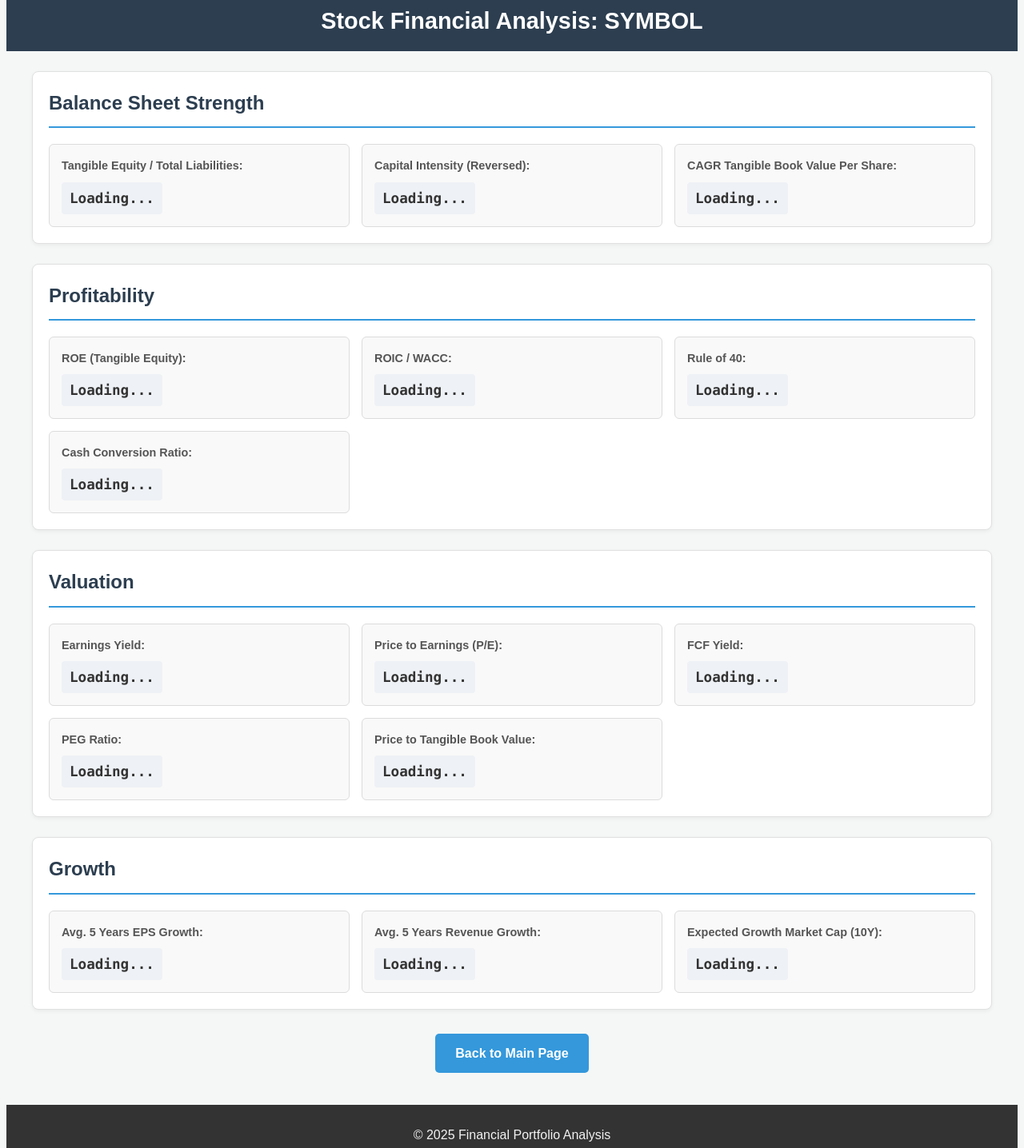
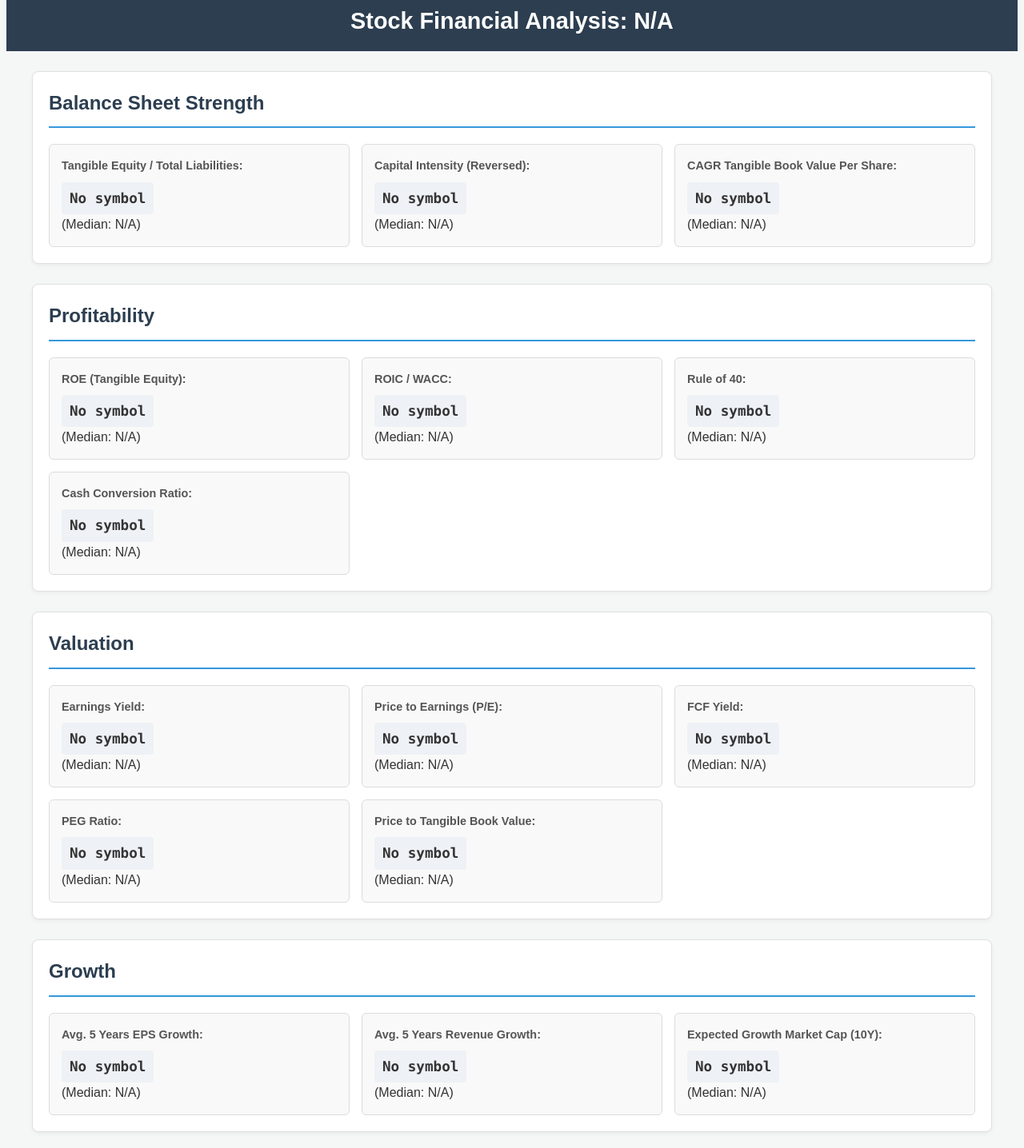
Before and after one commit to abarola/alpha_vest, a plain HTML site: page stock-details.html in a window 1280 px wide. Shown: the part 20-1456 px from the top of the page at 80% size. Drawn offline with Linux system fonts and the light colour scheme.

Commit message:
add median value information for each statistic

```diff
--- a/js/stock_details_page.js
+++ b/js/stock_details_page.js
@@ -3,6 +3,58 @@ document.addEventListener("DOMContentLoaded", function () {
   function getQueryParam(param) {
     const urlParams = new URLSearchParams(window.location.search);
     return urlParams.get(param);
+  }
+
+  // Helper function to calculate median
+  function calculateMedian(values) {
+    const sortedValues = values
+      .filter((v) => typeof v === "number" && !isNaN(v))
+      .sort((a, b) => a - b);
+    if (sortedValues.length === 0) return null;
+    const mid = Math.floor(sortedValues.length / 2);
+    if (sortedValues.length % 2 === 0) {
+      return (sortedValues[mid - 1] + sortedValues[mid]) / 2;
+    }
+    return sortedValues[mid];
+  }
+
+  // Helper function to format metric values
+  function formatMetricValue(value, fieldId) {
+    if (value === null || value === undefined || typeof value !== "number") {
+      return "N/A"; // Return "N/A" if not a valid number
+    }
+
+    let formattedValue;
+    switch (fieldId) {
+      case "tang_equity_over_tot_liab":
+      case "capital_intensity_reverse":
+      case "roic_over_wacc":
+      case "price_to_earnings":
+      case "peg":
+      case "price_to_tangible_book":
+        formattedValue = value.toFixed(2);
+        break;
+      case "cagr_tangible_book_per_share":
+      case "roe_tangible_equity":
+      case "cash_conversion_ratio":
+      case "earnings_yield":
+      case "fcf_yield":
+      case "avg_5years_eps_growth":
+      case "avg_5years_revenue_growth":
+      case "expected_growth_market_cap_10Y":
+        formattedValue = (value * 100).toFixed(2) + "%";
+        break;
+      case "rule_of_40":
+        formattedValue = (value * 100).toFixed(2);
+        break;
+      default:
+        formattedValue = value.toLocaleString(undefined, {
+          minimumFractionDigits: 2,
+          maximumFractionDigits: 2,
+        });
+        break;
+    }
+    return formattedValue;
   }
 
   // Get the stock symbol from the URL
@@ -29,11 +81,11 @@ document.addEventListener("DOMContentLoaded", function () {
 
   if (stockSymbol) {
     // Update page title and header
-    document.title = `Stock Details - ${stockSymbol}`; // Use document.title
+    document.title = `Stock Details - ${stockSymbol}`;
     document.getElementById("stock-symbol-header").textContent = stockSymbol;
 
     // Fetch and process the Excel file
-    fetch("../data/financials_analysis_dashboard_offset_0.xlsx") // Adjusted path
+    fetch("../data/financials_analysis_dashboard_offset_0.xlsx")
       .then((response) => {
         if (!response.ok) {
           throw new Error(`HTTP error! status: ${response.status}`);
@@ -44,69 +96,45 @@ document.addEventListener("DOMContentLoaded", function () {
         const data = new Uint8Array(arrayBuffer);
         const workbook = XLSX.read(data, { type: "array" });
 
-        // Assuming your data is in the first sheet
         const firstSheetName = workbook.SheetNames[0];
         const worksheet = workbook.Sheets[firstSheetName];
-
-        // Convert sheet to JSON. Assumes first row is header.
         const jsonData = XLSX.utils.sheet_to_json(worksheet);
 
-        // Find the stock data for the given symbol
-        // Assumes your Excel has a column named 'symbol' (case-sensitive)
+        // Calculate medians for all fields
+        const allMedians = {};
+        dataFields.forEach((fieldId) => {
+          const columnValues = jsonData.map((row) => row[fieldId]);
+          allMedians[fieldId] = calculateMedian(columnValues);
+        });
+
         const stockData = jsonData.find((row) => row.symbol === stockSymbol);
 
         if (stockData) {
           dataFields.forEach((fieldId) => {
             const element = document.getElementById(fieldId);
+            const medianElement = document.getElementById(fieldId + "_median");
+
             if (element) {
-              if (
-                stockData[fieldId] !== undefined &&
-                stockData[fieldId] !== null
-              ) {
-                let value = stockData[fieldId];
-                let formattedValue = value; // Default to original value if not a number or no specific format
-
-                if (typeof value === "number") {
-                  switch (fieldId) {
-                    case "tang_equity_over_tot_liab":
-                    case "capital_intensity_reverse":
-                    case "roic_over_wacc":
-                    case "price_to_earnings":
-                    case "peg":
-                    case "price_to_tangible_book": // Assuming two decimals as per common practice for ratios
-                      formattedValue = value.toFixed(2);
-                      break;
-                    case "cagr_tangible_book_per_share":
-                    case "roe_tangible_equity":
-                    case "cash_conversion_ratio":
-                    case "earnings_yield":
-                    case "fcf_yield":
-                    case "avg_5years_eps_growth":
-                    case "avg_5years_revenue_growth":
-                    case "expected_growth_market_cap_10Y":
-                      formattedValue = (value * 100).toFixed(2) + "%";
-                      break;
-                    case "rule_of_40":
-                      formattedValue = (value * 100).toFixed(2); // Multiplied by 100, two decimals
-                      break;
-                    default:
-                      // Default formatting for any other numbers if necessary
-                      formattedValue = value.toLocaleString(undefined, {
-                        minimumFractionDigits: 2,
-                        maximumFractionDigits: 2,
-                      });
-                      break;
-                  }
-                } else {
-                  // If value is not a number, display as is (or handle as needed)
-                  formattedValue = value;
-                }
-                element.textContent = formattedValue;
+              const value = stockData[fieldId];
+              if (value !== undefined && value !== null) {
+                element.textContent = formatMetricValue(value, fieldId);
               } else {
-                element.textContent = "N/A"; // Or some other placeholder
+                element.textContent = "N/A";
               }
             } else {
               console.warn(`Element with ID '${fieldId}' not found.`);
+            }
+
+            if (medianElement) {
+              const medianValue = allMedians[fieldId];
+              medianElement.textContent = formatMetricValue(
+                medianValue,
+                fieldId
+              );
+            } else {
+              console.warn(
+                `Median element for ID '${fieldId}_median' not found.`
+              );
             }
           });
         } else {
@@ -114,6 +142,8 @@ document.addEventListener("DOMContentLoaded", function () {
           dataFields.forEach((fieldId) => {
             const element = document.getElementById(fieldId);
             if (element) element.textContent = "Data not found";
+            const medianElement = document.getElementById(fieldId + "_median");
+            if (medianElement) medianElement.textContent = "N/A";
           });
         }
       })
@@ -122,16 +152,18 @@ document.addEventListener("DOMContentLoaded", function () {
         dataFields.forEach((fieldId) => {
           const element = document.getElementById(fieldId);
           if (element) element.textContent = "Error loading data";
+          const medianElement = document.getElementById(fieldId + "_median");
+          if (medianElement) medianElement.textContent = "Error";
         });
       });
   } else {
     console.error("No stock symbol provided in URL.");
-    // Optionally, hide the sections or show a message on the page
-    document.getElementById("stock-symbol-title").textContent = "N/A";
     document.getElementById("stock-symbol-header").textContent = "N/A";
     dataFields.forEach((fieldId) => {
       const element = document.getElementById(fieldId);
       if (element) element.textContent = "No symbol";
+      const medianElement = document.getElementById(fieldId + "_median");
+      if (medianElement) medianElement.textContent = "N/A";
     });
   }
 });
--- a/stock-details.html
+++ b/stock-details.html
@@ -24,11 +24,27 @@
             <span id="tang_equity_over_tot_liab" class="metric-value"
               >Loading...</span
             >
+            <span class="metric-median-container">
+              (Median:
+              <span
+                id="tang_equity_over_tot_liab_median"
+                class="metric-value-median"
+                >Loading...</span
+              >)</span
+            >
           </div>
           <div class="metric">
             <span class="metric-label">Capital Intensity (Reversed):</span>
             <span id="capital_intensity_reverse" class="metric-value"
               >Loading...</span
+            >
+            <span class="metric-median-container">
+              (Median:
+              <span
+                id="capital_intensity_reverse_median"
+                class="metric-value-median"
+                >Loading...</span
+              >)</span
             >
           </div>
           <div class="metric">
@@ -37,6 +53,14 @@
             >
             <span id="cagr_tangible_book_per_share" class="metric-value"
               >Loading...</span
+            >
+            <span class="metric-median-container">
+              (Median:
+              <span
+                id="cagr_tangible_book_per_share_median"
+                class="metric-value-median"
+                >Loading...</span
+              >)</span
             >
           </div>
         </div>
@@ -50,19 +74,45 @@
             <span id="roe_tangible_equity" class="metric-value"
               >Loading...</span
             >
+            <span class="metric-median-container">
+              (Median:
+              <span id="roe_tangible_equity_median" class="metric-value-median"
+                >Loading...</span
+              >)</span
+            >
           </div>
           <div class="metric">
             <span class="metric-label">ROIC / WACC:</span>
             <span id="roic_over_wacc" class="metric-value">Loading...</span>
+            <span class="metric-median-container">
+              (Median:
+              <span id="roic_over_wacc_median" class="metric-value-median"
+                >Loading...</span
+              >)</span
+            >
           </div>
           <div class="metric">
             <span class="metric-label">Rule of 40:</span>
             <span id="rule_of_40" class="metric-value">Loading...</span>
+            <span class="metric-median-container">
+              (Median:
+              <span id="rule_of_40_median" class="metric-value-median"
+                >Loading...</span
+              >)</span
+            >
           </div>
           <div class="metric">
             <span class="metric-label">Cash Conversion Ratio:</span>
             <span id="cash_conversion_ratio" class="metric-value"
               >Loading...</span
+            >
+            <span class="metric-median-container">
+              (Median:
+              <span
+                id="cash_conversion_ratio_median"
+                class="metric-value-median"
+                >Loading...</span
+              >)</span
             >
           </div>
         </div>
@@ -74,23 +124,54 @@
           <div class="metric">
             <span class="metric-label">Earnings Yield:</span>
             <span id="earnings_yield" class="metric-value">Loading...</span>
+            <span class="metric-median-container">
+              (Median:
+              <span id="earnings_yield_median" class="metric-value-median"
+                >Loading...</span
+              >)</span
+            >
           </div>
           <div class="metric">
             <span class="metric-label">Price to Earnings (P/E):</span>
             <span id="price_to_earnings" class="metric-value">Loading...</span>
+            <span class="metric-median-container">
+              (Median:
+              <span id="price_to_earnings_median" class="metric-value-median"
+                >Loading...</span
+              >)</span
+            >
           </div>
           <div class="metric">
             <span class="metric-label">FCF Yield:</span>
             <span id="fcf_yield" class="metric-value">Loading...</span>
+            <span class="metric-median-container">
+              (Median:
+              <span id="fcf_yield_median" class="metric-value-median"
+                >Loading...</span
+              >)</span
+            >
           </div>
           <div class="metric">
             <span class="metric-label">PEG Ratio:</span>
             <span id="peg" class="metric-value">Loading...</span>
+            <span class="metric-median-container">
+              (Median:
+              <span id="peg_median" class="metric-value-median">Loading...</span
+              >)</span
+            >
           </div>
           <div class="metric">
             <span class="metric-label">Price to Tangible Book Value:</span>
             <span id="price_to_tangible_book" class="metric-value"
               >Loading...</span
+            >
+            <span class="metric-median-container">
+              (Median:
+              <span
+                id="price_to_tangible_book_median"
+                class="metric-value-median"
+                >Loading...</span
+              >)</span
             >
           </div>
         </div>
@@ -104,17 +185,41 @@
             <span id="avg_5years_eps_growth" class="metric-value"
               >Loading...</span
             >
+            <span class="metric-median-container">
+              (Median:
+              <span
+                id="avg_5years_eps_growth_median"
+                class="metric-value-median"
+                >Loading...</span
+              >)</span
+            >
           </div>
           <div class="metric">
             <span class="metric-label">Avg. 5 Years Revenue Growth:</span>
             <span id="avg_5years_revenue_growth" class="metric-value"
               >Loading...</span
             >
+            <span class="metric-median-container">
+              (Median:
+              <span
+                id="avg_5years_revenue_growth_median"
+                class="metric-value-median"
+                >Loading...</span
+              >)</span
+            >
           </div>
           <div class="metric">
             <span class="metric-label">Expected Growth Market Cap (10Y):</span>
             <span id="expected_growth_market_cap_10Y" class="metric-value"
               >Loading...</span
+            >
+            <span class="metric-median-container">
+              (Median:
+              <span
+                id="expected_growth_market_cap_10Y_median"
+                class="metric-value-median"
+                >Loading...</span
+              >)</span
             >
           </div>
         </div>
```
